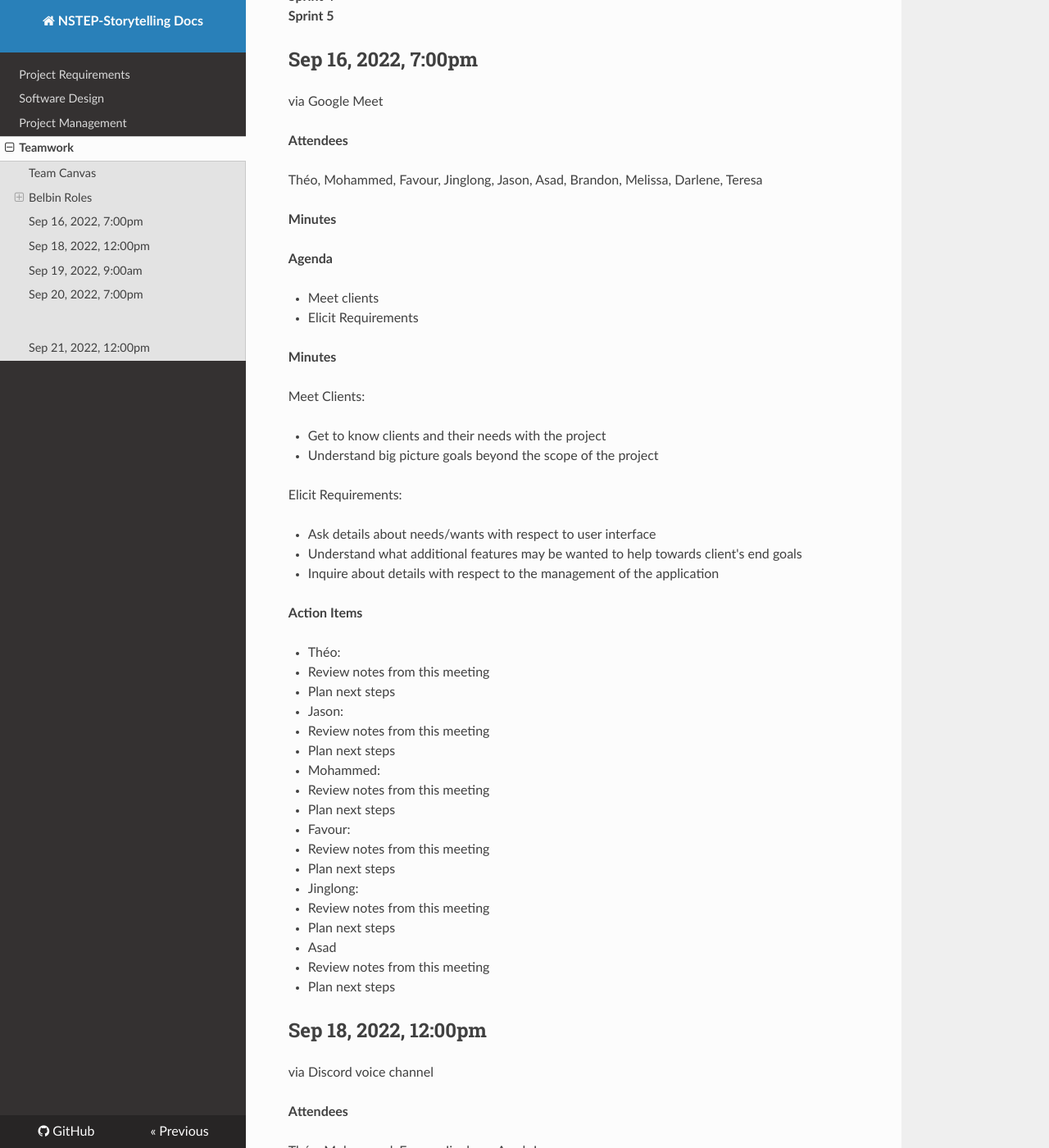
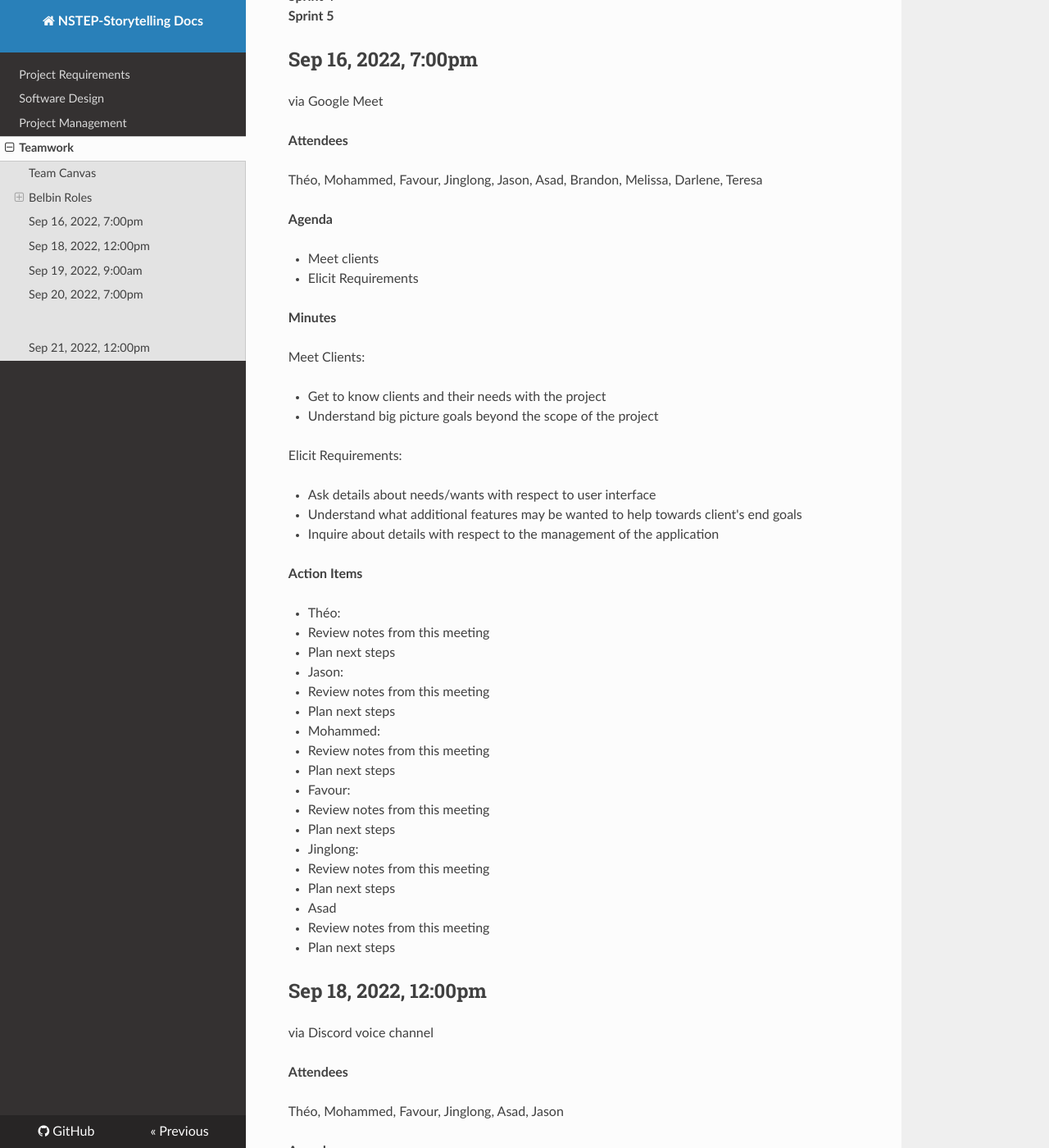
Before and after one commit to UAlberta-CMPUT401/nstep-storytelling, an MkDocs documentation site: the page built from docs/teamwork.md, in a window 1280 px wide and 1400 px high, scrolled down 3406 px. Shown: the whole window at 82% size. Built offline with MkDocs 1.6.1, drawn with Linux system fonts in a browser that asks for light colours; nearby versions of some CDN libraries; some of the changed text lies outside the part shown.

Commit message:
Update teamwork.md

```diff
--- a/docs/teamwork.md
+++ b/docs/teamwork.md
@@ -122,8 +122,6 @@
 
 Théo, Mohammed, Favour, Jinglong, Jason, Asad, Brandon, Melissa, Darlene, Teresa
 
-**Minutes**
-
 **Agenda**
 
 - Meet clients
@@ -182,8 +180,6 @@
 
 Théo, Mohammed, Favour, Jinglong, Asad, Jason
 
-**Minutes**
-
 **Agenda**
 
 - Review notes from Client's meeting
@@ -239,8 +235,6 @@
 **Attendees**
 
 Théo, Mohammed, Favour, Jinglong, Asad, Jason
-
-**Minutes**
 
 **Agenda**
 
@@ -301,8 +295,6 @@
 
 Théo, Favour, Jason
 
-**Minutes**
-
 **Agenda**
 
 - Continue the wireframe design
@@ -340,8 +332,6 @@
 
 Théo, Mohammed, Favour, Jason
 
-**Minutes**
-
 **Agenda**
 
 - Continue the wireframe design
```
